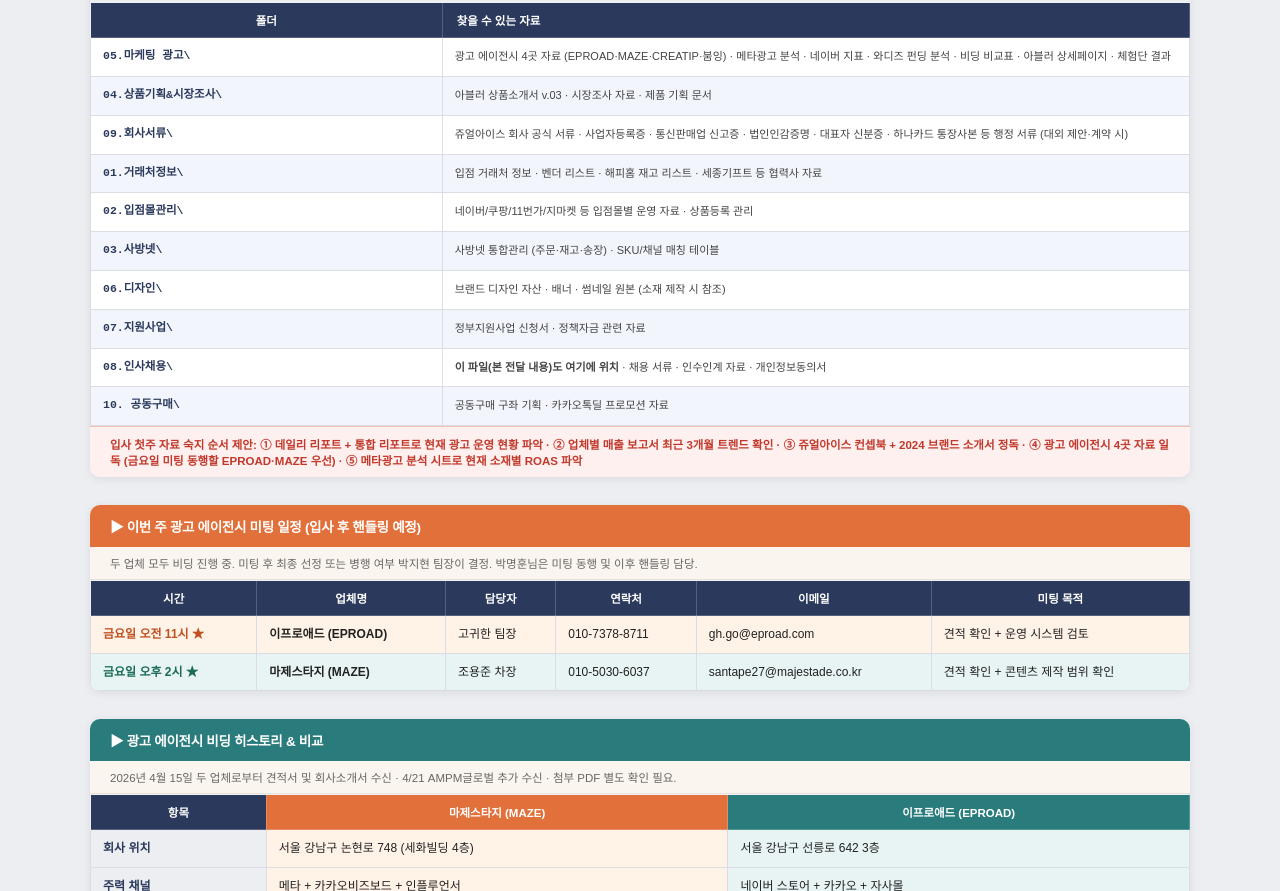
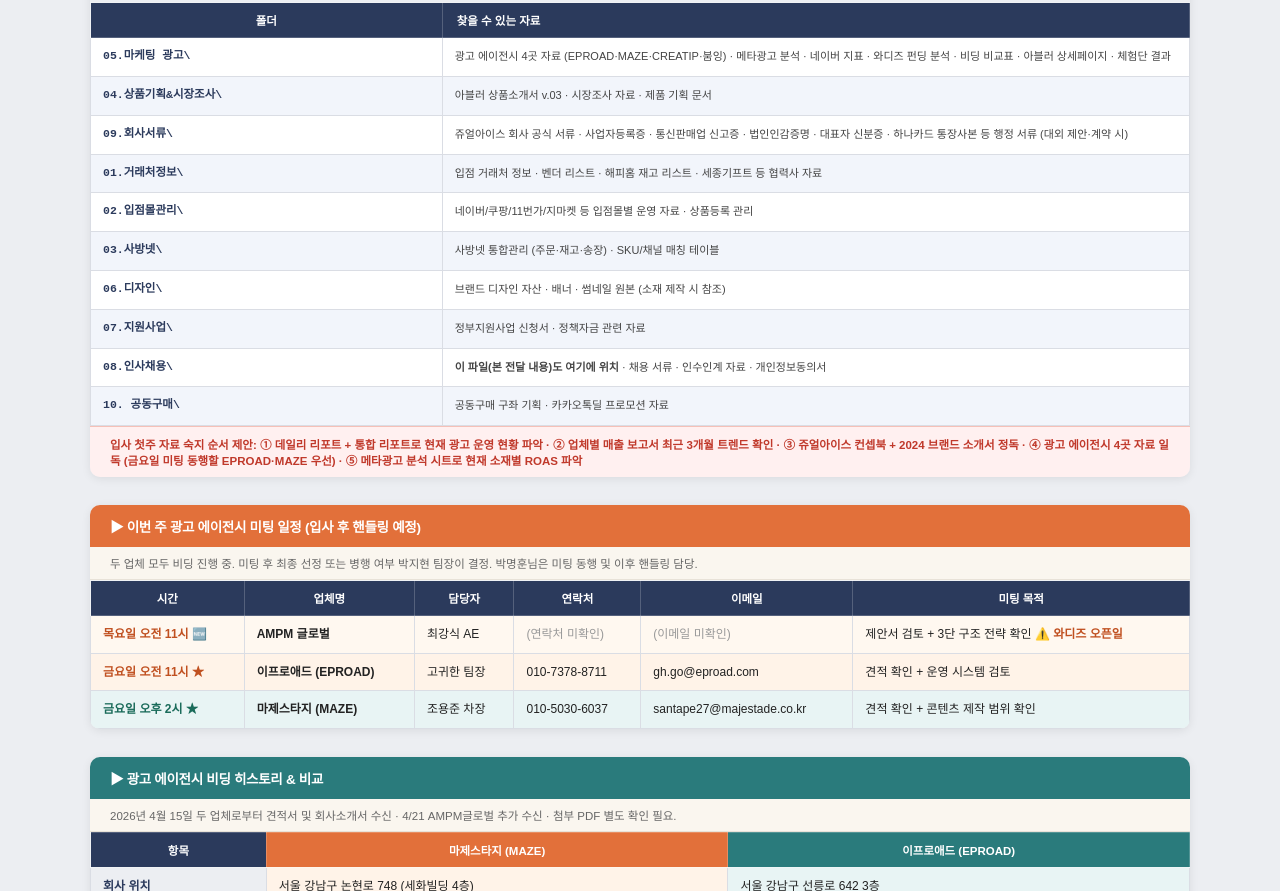
Before and after one commit to charlesmaster911/jewelice-onboarding, a plain HTML site: page index.html in a window 1280 px wide. Shown: the part 2486-3377 px from the top of the page. Drawn offline with Linux system fonts and the light colour scheme.

Commit message:
AMPM 글로벌 목요일 11시 미팅 확정 반영

```diff
--- a/index.html
+++ b/index.html
@@ -533,7 +533,8 @@ function resetChanges() {
         <td style="line-height:1.7;font-size:11.5px;">
           최강식 AE<br>
           <span style="color:#8A5020;">광고퍼포먼스 3-1팀</span><br>
-          <span style="color:#8A8A8A;font-style:italic;">미팅 미정 · 1차 검토 대상</span>
+          <strong style="color:#C05020;">★ 목 오전 11시 미팅 확정</strong><br>
+          <span style="font-size:10px;color:#8A8A8A;">(2026-04-23 · 와디즈 오픈일)</span>
         </td>
         <td style="line-height:1.8;font-size:11px;">
           📄 <a href="https://drive.google.com/file/d/1Cm6M2iumori3WEZPcC86qcW-tGJv_ttK/view" style="color:#C05020;font-weight:bold;">쥬얼아이스&amp;AMPM글로벌_마케팅제안서.pdf</a> (6.1MB)<br>
@@ -703,6 +704,14 @@ function resetChanges() {
     </thead>
     <tbody>
       <tr class="row-odd">
+        <td style="background:#FFF8F0;font-weight:bold;color:#C05020;">목요일 오전 11시 🆕</td>
+        <td style="background:#FFF8F0;font-weight:bold;">AMPM 글로벌</td>
+        <td style="background:#FFF8F0;">최강식 AE</td>
+        <td style="background:#FFF8F0;color:#999;">(연락처 미확인)</td>
+        <td style="background:#FFF8F0;color:#999;">(이메일 미확인)</td>
+        <td style="background:#FFF8F0;">제안서 검토 + 3단 구조 전략 확인 <span style="color:#C05020;font-weight:bold;">⚠️ 와디즈 오픈일</span></td>
+      </tr>
+      <tr class="row-even">
         <td style="background:#FFF3E8;font-weight:bold;color:#C05020;">금요일 오전 11시 ★</td>
         <td style="background:#FFF3E8;font-weight:bold;">이프로애드 (EPROAD)</td>
         <td style="background:#FFF3E8;">고귀한 팀장</td>
@@ -710,7 +719,7 @@ function resetChanges() {
         <td style="background:#FFF3E8;">gh.go@eproad.com</td>
         <td style="background:#FFF3E8;">견적 확인 + 운영 시스템 검토</td>
       </tr>
-      <tr class="row-even">
+      <tr class="row-odd">
         <td style="background:#E8F4F4;font-weight:bold;color:#1A6B5A;">금요일 오후 2시 ★</td>
         <td style="background:#E8F4F4;font-weight:bold;">마제스타지 (MAZE)</td>
         <td style="background:#E8F4F4;">조용준 차장</td>
```
